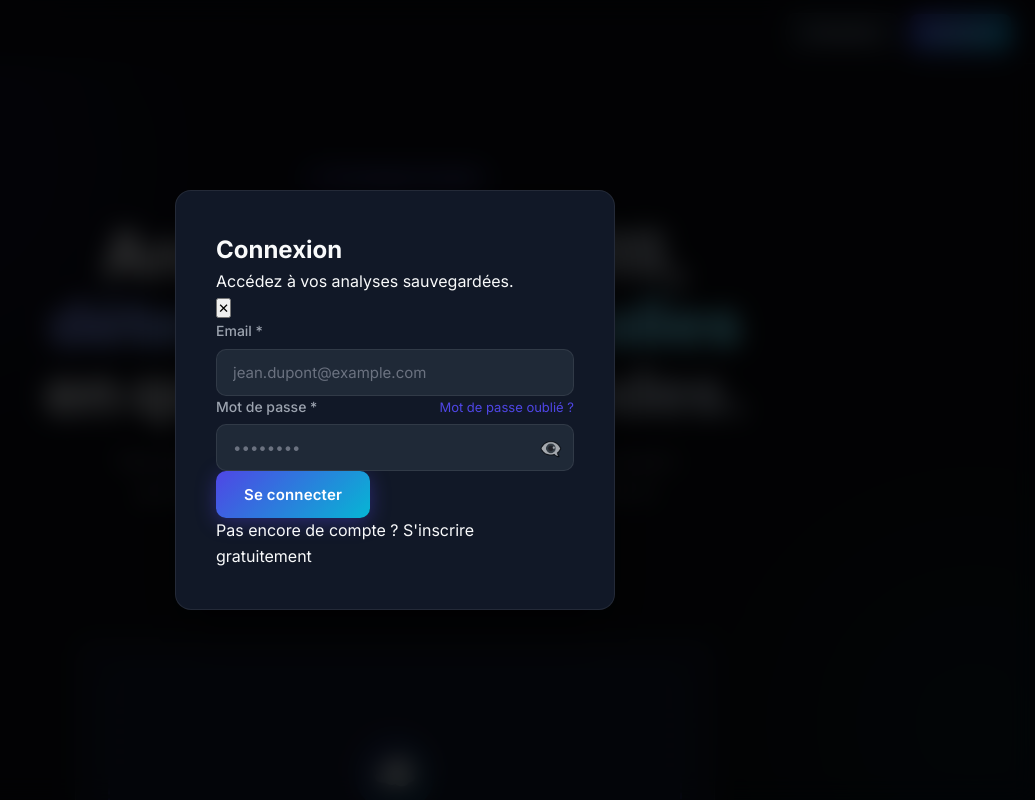
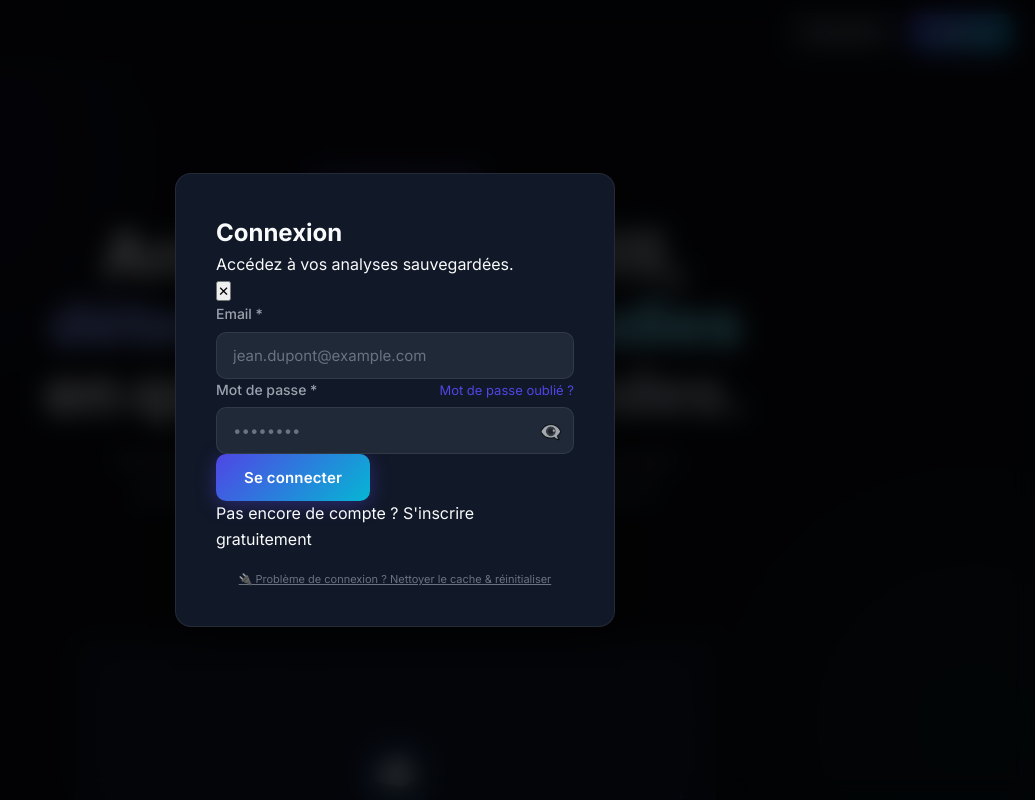
Before and after one commit to hologramconseils/ris-pro, a React (Vite) app in the folder frontend/: page / in a window 1280 px wide. Both pictures are taken after a click on the button "Connexion". Shown: the top 800 px of the page, without its empty margins (245-1280 px from the left). Built offline with nearby package versions, Linux system fonts and the light colour scheme; no server answers.

Commit message:
fix(auth): add api timeout and clear cache option in login modal

```diff
--- a/frontend/src/components/AuthModal.jsx
+++ b/frontend/src/components/AuthModal.jsx
@@ -124,12 +124,27 @@ export default function AuthModal({ onClose, onSuccess, mode: initialMode = 'log
           </button>
         </form>
 
-        <div className="modal-footer">
+        <div className="modal-footer" style={{ display: 'flex', flexDirection: 'column', gap: 12 }}>
           {mode === 'login' ? (
             <span>Pas encore de compte ? <a onClick={() => { setMode('register'); setError('') }}>S'inscrire gratuitement</a></span>
           ) : (
             <span>Déjà un compte ? <a onClick={() => { setMode('login'); setError('') }}>Se connecter</a></span>
           )}
+
+          <button
+            type="button"
+            onClick={() => {
+              localStorage.clear();
+              sessionStorage.clear();
+              window.location.reload();
+            }}
+            style={{
+              background: 'none', border: 'none', color: 'var(--text-subtle)',
+              fontSize: 11, cursor: 'pointer', textDecoration: 'underline', marginTop: 8
+            }}
+          >
+            🔌 Problème de connexion ? Nettoyer le cache & réinitialiser
+          </button>
         </div>
       </div>
     </div>
--- a/frontend/src/services/api.js
+++ b/frontend/src/services/api.js
@@ -4,7 +4,8 @@ const API_URL = import.meta.env.VITE_API_URL || 'http://localhost:8000'
 
 const api = axios.create({
   baseURL: API_URL,
-  headers: { 'Content-Type': 'application/json' }
+  headers: { 'Content-Type': 'application/json' },
+  timeout: 30000 // 30 seconds timeout
 })
 
 // Attach JWT token automatically if available
```
